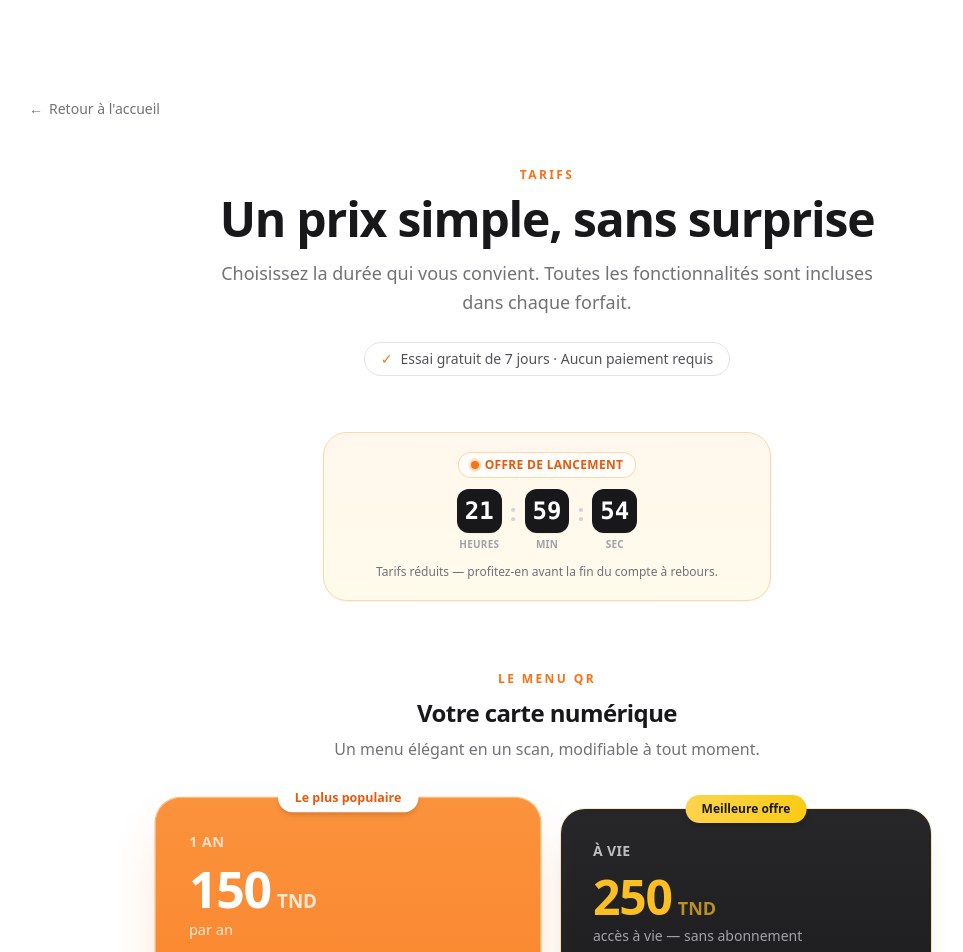
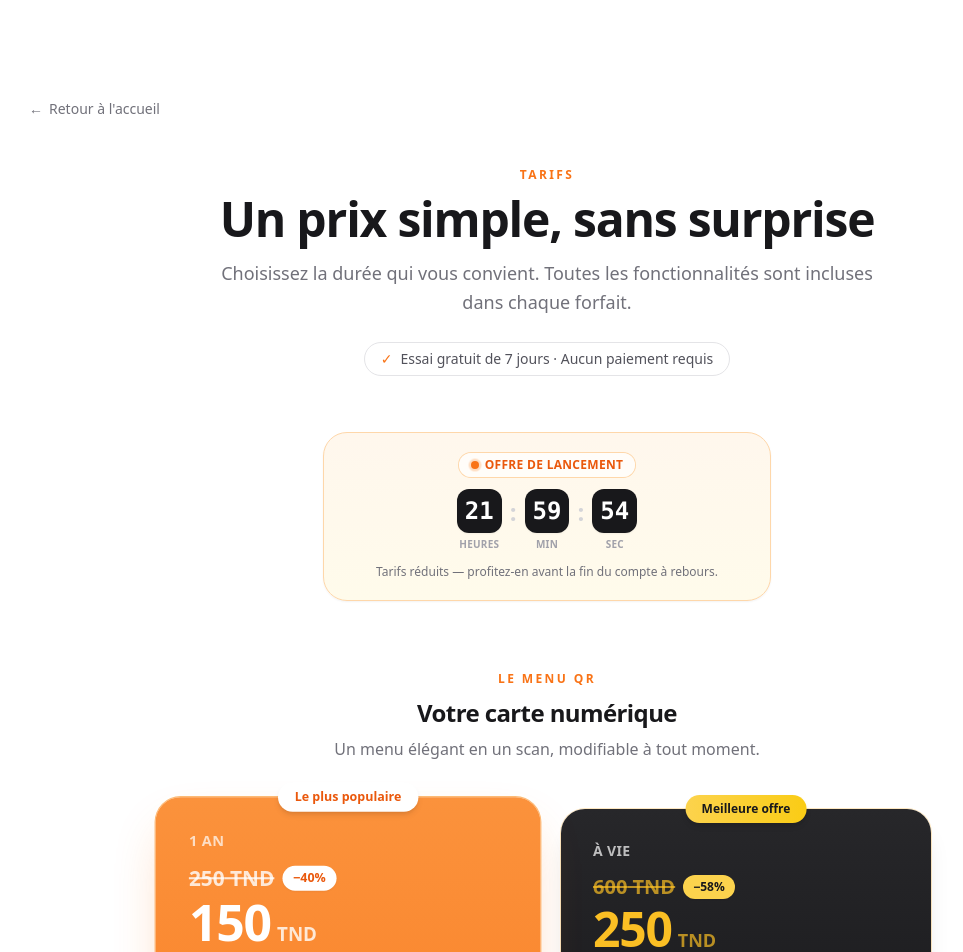
Before and after one commit to apeuyt-cpu/scaniha, a Next.js app: page /pricing in a window 1280 px wide. Shown: the top 952 px of the page, without its empty margins (93-1056 px from the left). Built offline with nearby package versions, Linux system fonts and the light colour scheme; no server answers.

Commit message:
Pricing: restore discount badges on Menu QR (1 an −40%, À vie −58%)
Menu QR shows struck-through anchors + −% pills (1 an 250→150, À vie 600→250).
Programme de fidélité stays plain (1 an 50).

```diff
--- a/components/pricing/PricingComparison.tsx
+++ b/components/pricing/PricingComparison.tsx
@@ -29,8 +29,8 @@ const FEATURES_QR = [
 ]
 
 const qrPlans: Plan[] = [
-  { variant: 'popular', name: '1 an', price: '150', period: 'par an', href: '/signup?plan=1year', badge: 'Le plus populaire' },
-  { variant: 'dark', name: 'À vie', price: '250', period: 'accès à vie — sans abonnement', note: 'Réglez une seule fois, plus jamais d’abonnement.', href: '/signup?plan=lifetime', badge: 'Meilleure offre' },
+  { variant: 'popular', name: '1 an', price: '150', oldPrice: '250', discount: '−40%', period: 'par an', href: '/signup?plan=1year', badge: 'Le plus populaire' },
+  { variant: 'dark', name: 'À vie', price: '250', oldPrice: '600', discount: '−58%', period: 'accès à vie — sans abonnement', note: 'Réglez une seule fois, plus jamais d’abonnement.', href: '/signup?plan=lifetime', badge: 'Meilleure offre' },
 ]
 
 // ── Produit 2 : Programme de fidélité (séparé) ───────────────────────
```
